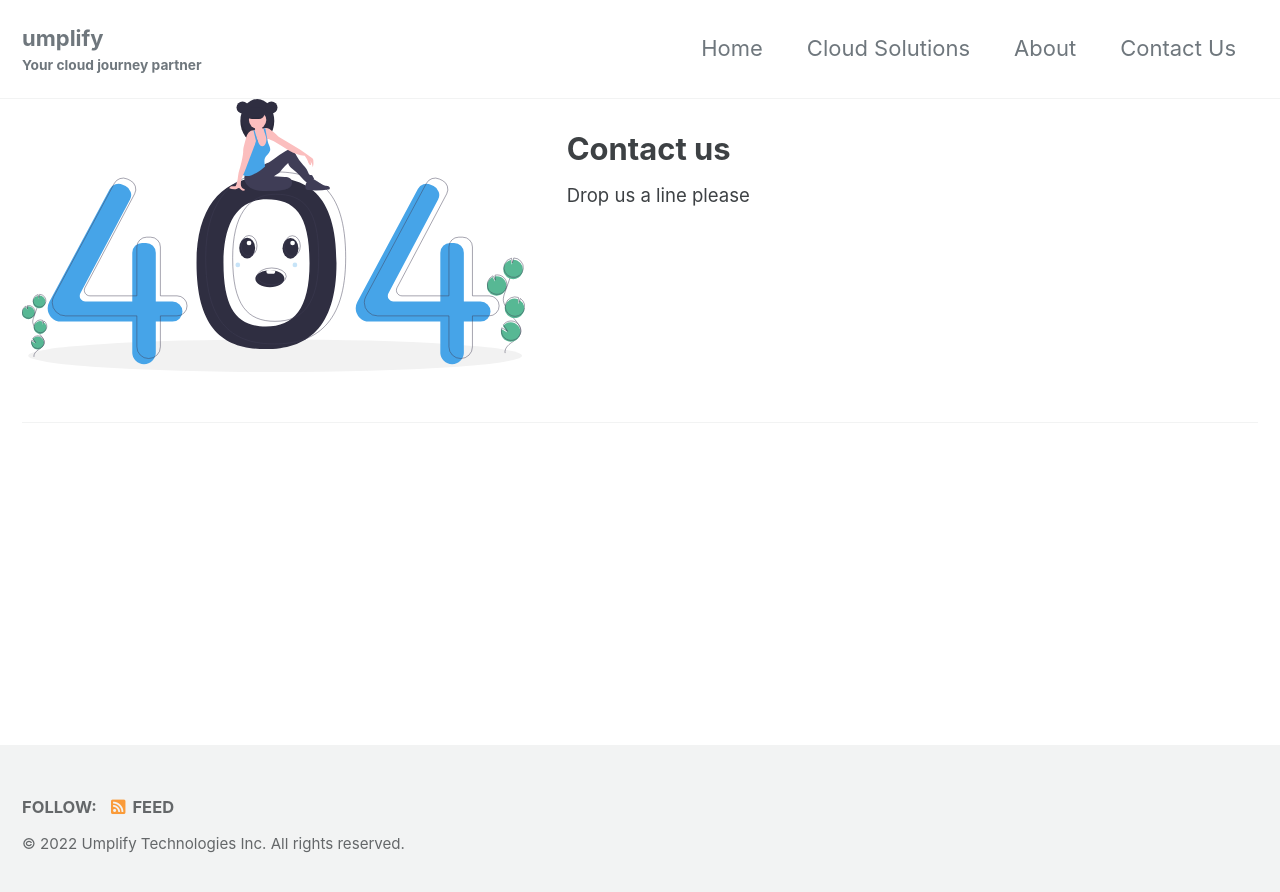
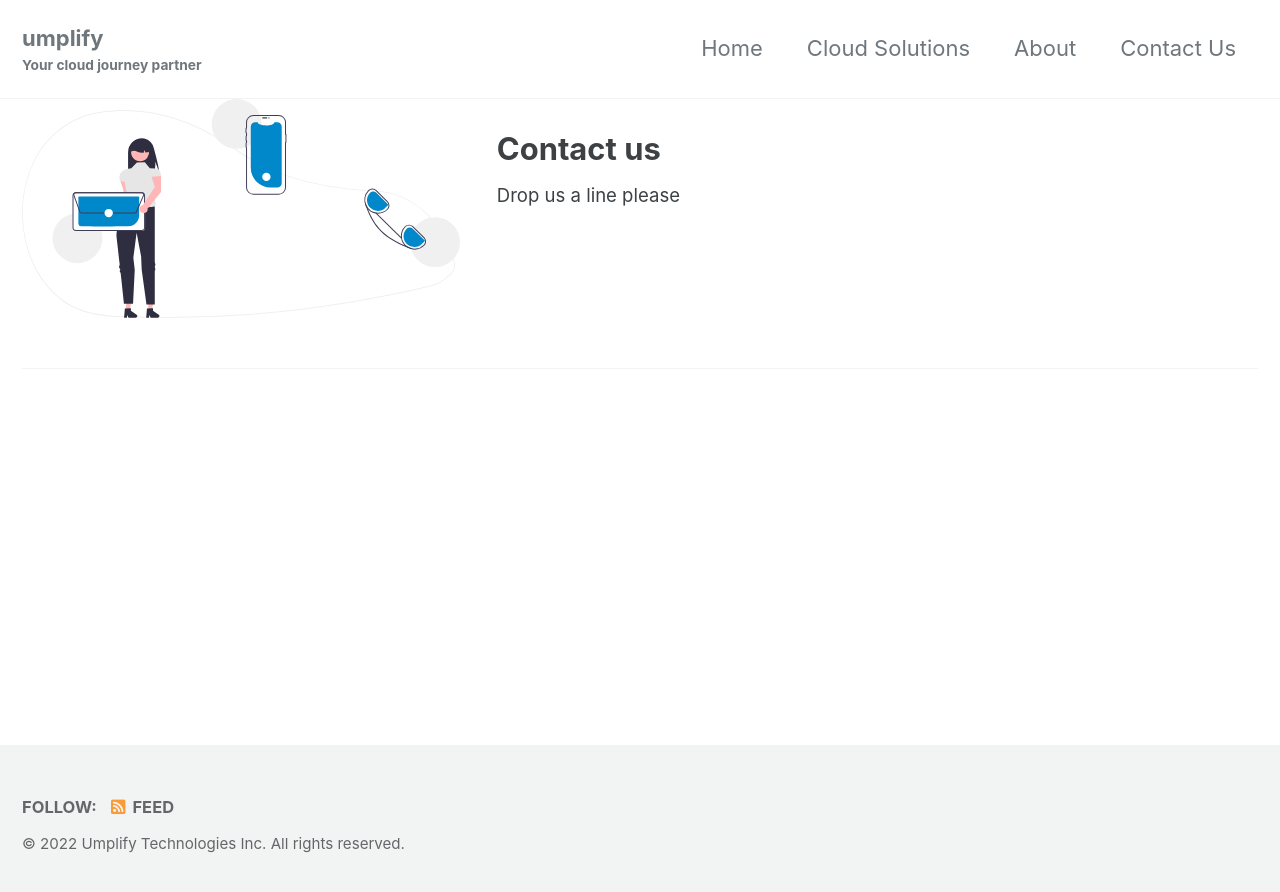
Before and after one commit to Umplify/umplify, a Jekyll site: the page built from _pages/contact.md, in a window 1280 px wide. Shown: the top 892 px of the page. Built offline with Jekyll 4.4.1, drawn with Linux system fonts in a browser that asks for light colours; cached includes are drawn as plain includes.

Commit message:
Added contact us svg #1

```diff
--- a/_pages/contact.md
+++ b/_pages/contact.md
@@ -5,7 +5,7 @@ layout: splash
 permalink: /contact/
 
 feature_row_left:
-  - image_path: /assets/images/splash/404.svg
+  - image_path: /assets/images/splash/contactus.svg
     title: Contact us
     excerpt: Drop us a line please
 ---
```
Also changed, not shown: assets/images/splash/contactus.svg (added).
